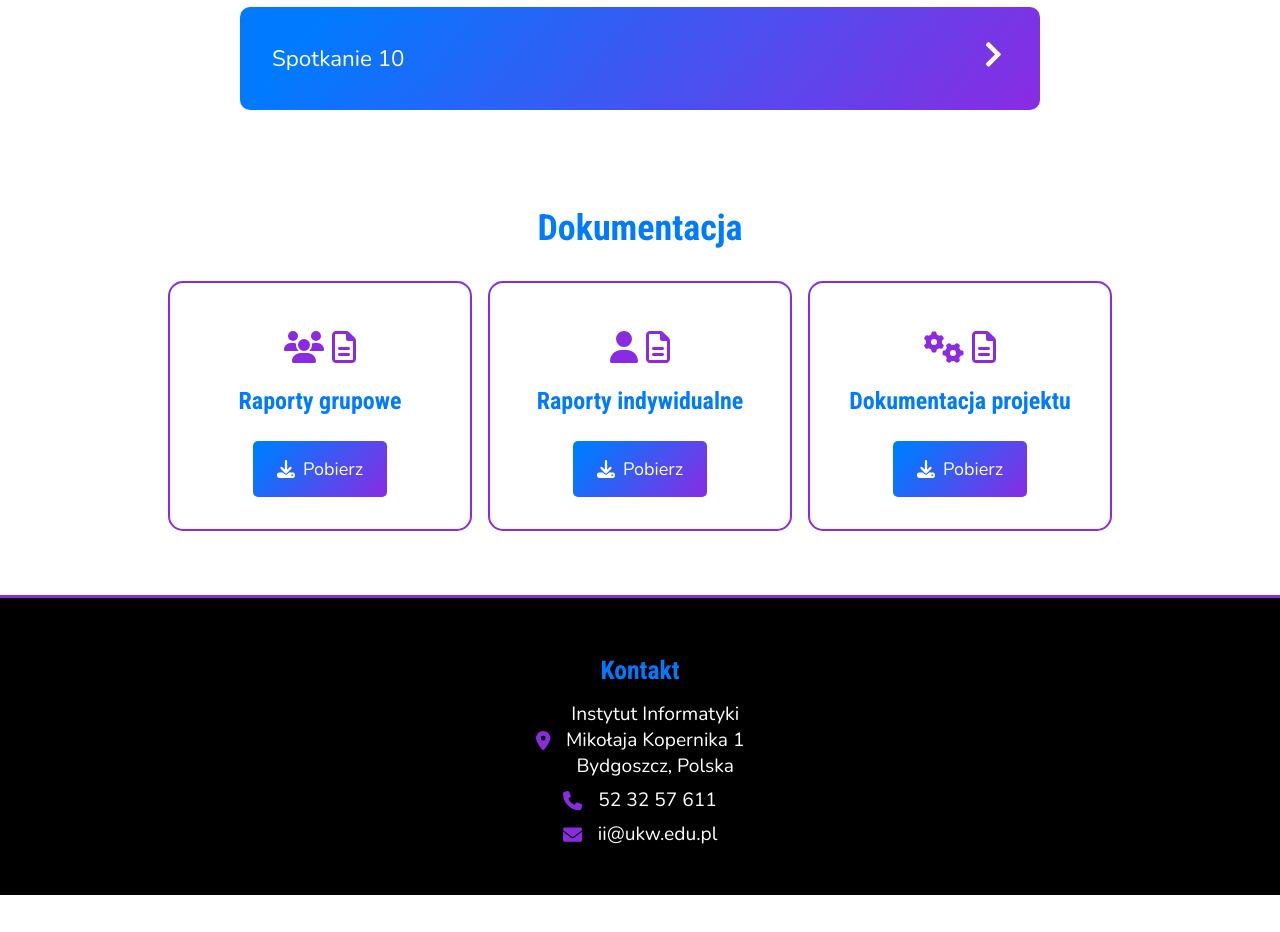
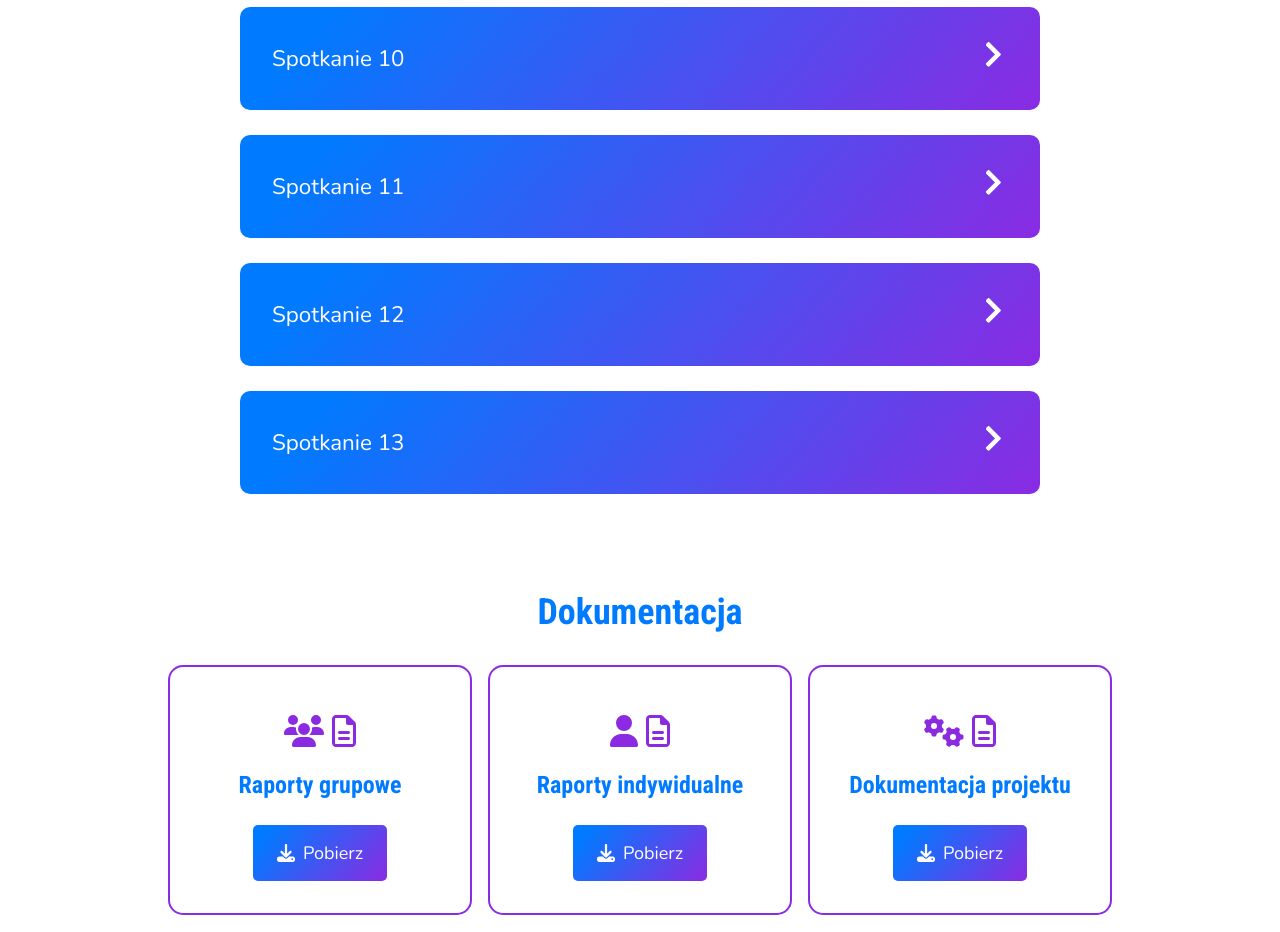
Before and after one commit to Bckro/ProjectWebsite, a React (Vite) app: page / in a window 1280 px wide. Shown: the part 6360-7292 px from the top of the page. Before the commit the page ends 7255 px from the top, so only its background shows below. Built offline with nearby package versions, Linux system fonts and the light colour scheme.

Commit message:
Update Harmonogramu
Dodano informacje o spotkaniach 11-3

```diff
--- a/src/components/Schedule.jsx
+++ b/src/components/Schedule.jsx
@@ -21,7 +21,10 @@ const Schedule = () => {
         { date: 'Spotkanie 7', description: 'Prezentacja pierwszej prostej wersji aplikacji. Ustalenie dalszych planów na rozwój aplikacji. Aktualizacja bazy danych, frontendu oraz backendu o możliwość logowania użytkowników z różnymi poziomami dostępów.' },
         { date: 'Spotkanie 8', description: 'Dodanie możliwości przeglądania zgłoszeń przez administratorów, dodatkowe podstrony, haszowanie haseł, poprawa frontendu, aktualizacja bazy danych.' },
         { date: 'Spotkanie 9', description: 'Aktualizacja bazy danych oraz formularza zgłoszeniowego. Decyzja o nazwie aplikacji - Szkolny Bezpiecznik.' },
-        { date: 'Spotkanie 10', description: 'Rozszerzenie bazy danych o dodatkowe kolumny. Modyfikacja formularza zgłoszeniowego o możliwość pobierania z tabeli szkoly danych przy pomocy zapytania SELECT. Dodanie strony do zarządzania administratorami, dodanie możliwości filtrowania i sortowania użytkowników oraz zgłoszeń. Dodanie strony ze szczegółami danego zgłoszenia oraz szkoły. Aktualizacja strony internetowej. Przepisanie całości aplikacji, by korzystała z React-Bootstrap oraz dostosowanie stylizacji stron.' }
+        { date: 'Spotkanie 10', description: 'Rozszerzenie bazy danych o dodatkowe kolumny. Modyfikacja formularza zgłoszeniowego o możliwość pobierania z tabeli szkoly danych przy pomocy zapytania SELECT. Dodanie strony do zarządzania administratorami, dodanie możliwości filtrowania i sortowania użytkowników oraz zgłoszeń. Dodanie strony ze szczegółami danego zgłoszenia oraz szkoły. Aktualizacja strony internetowej. Przepisanie całości aplikacji, by korzystała z React-Bootstrap oraz dostosowanie stylizacji stron.' },
+        { date: 'Spotkanie 11', description: 'Drobne poprawy funkcjonalności aplikacji.' },
+        { date: 'Spotkanie 12', description: 'Ostateczne zakończenie budowy aplikacji.' },
+        { date: 'Spotkanie 13', description: 'Spotkanie w celu omówienia prezentacji projektu. Wdrożenie aplikacji na stronę internetową.' }
 
     ];
 
```
